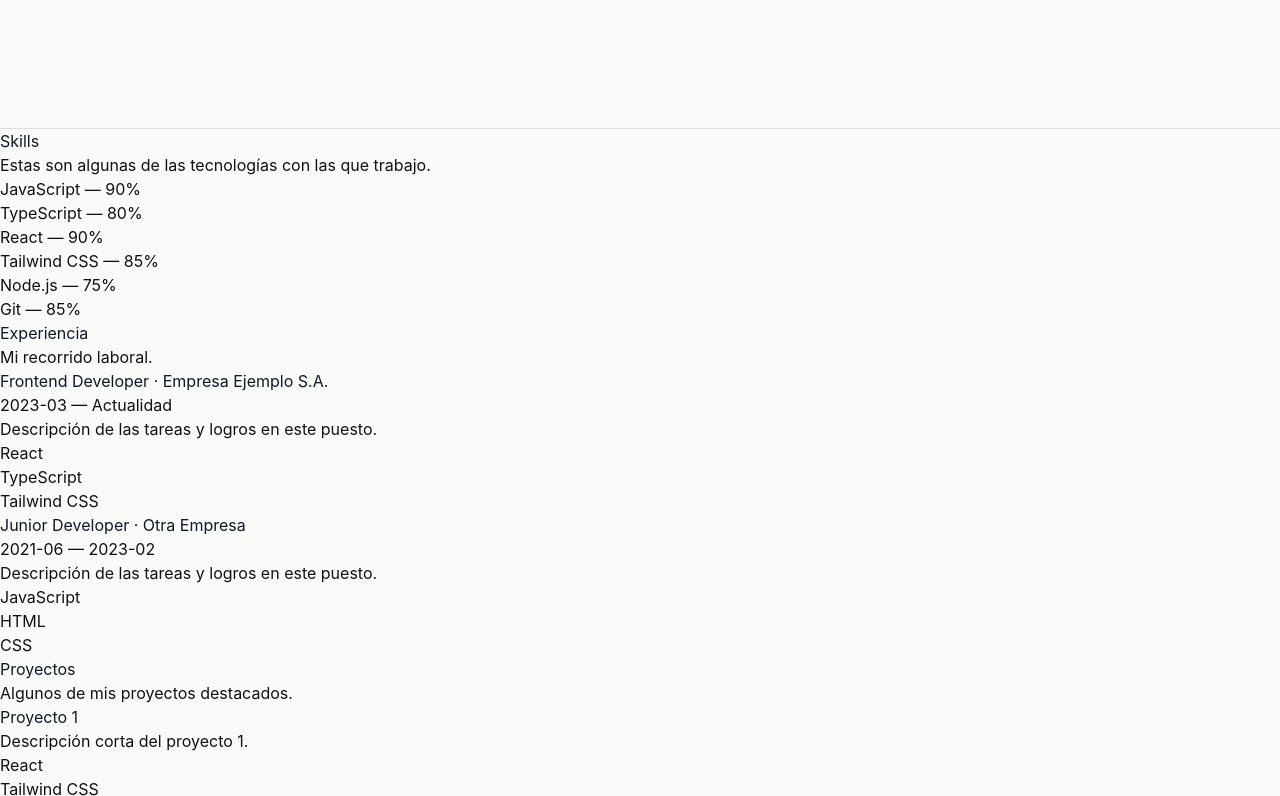
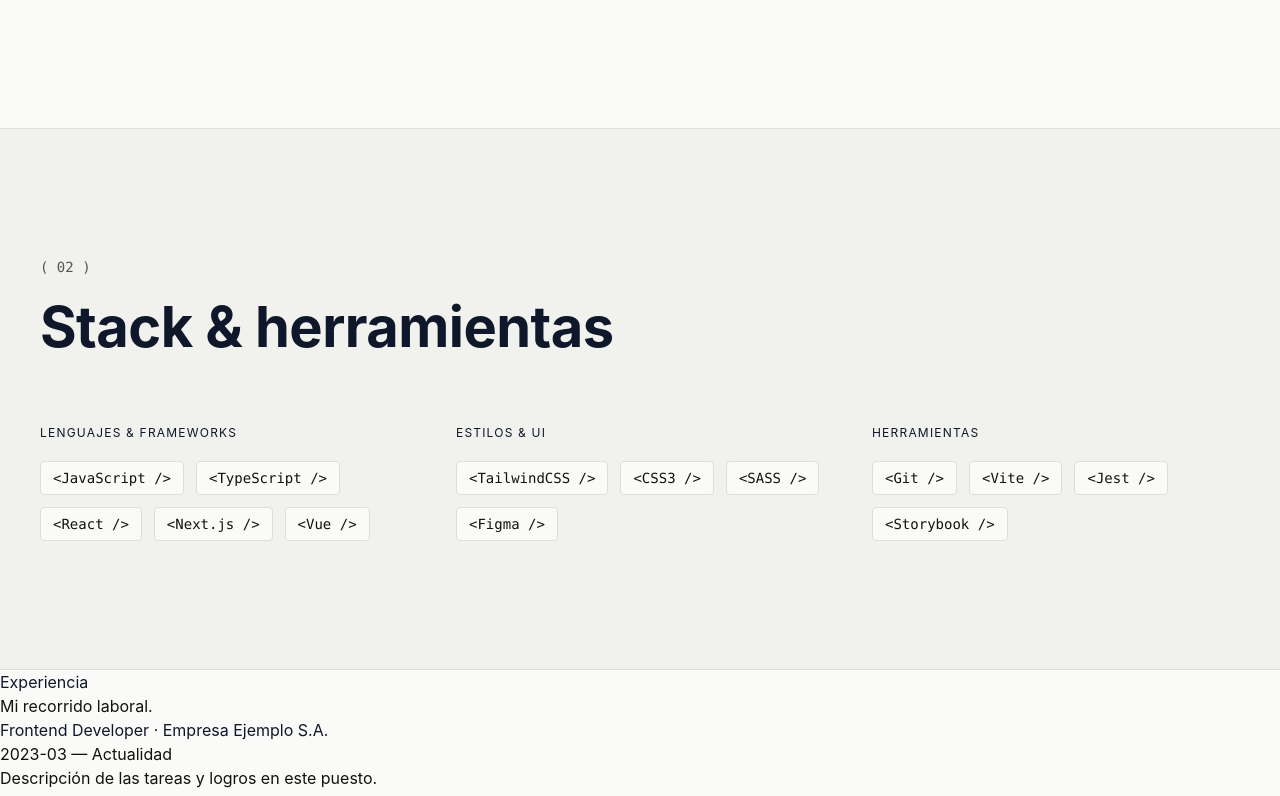
Before and after one commit to jissust/portfolio-landing, a React (Vite) app: page / in a window 1280 px wide. Shown: the part 1384-2180 px from the top of the page. Built offline with nearby package versions, Linux system fonts and the light colour scheme.

Commit message:
feat: add skills section

```diff
--- a/src/components/sections/Skills.jsx
+++ b/src/components/sections/Skills.jsx
@@ -6,9 +6,9 @@
   const skills = useSkills();
 
   return (
-    <section id="skills" aria-label={t("skills.title")}>
+    <section id="skills" class="border-b border-line bg-surface px-6 py-24 md:px-10 md:py-32" aria-label={t("skills.title")}>
       {/* Skills */}
-      <h2>{t("skills.title")}</h2>
+      {/*<h2>{t("skills.title")}</h2>
       <p>{t("skills.description")}</p>
       <ul>
         {skills.map((skill) => (
@@ -17,6 +17,78 @@
           </li>
         ))}
       </ul>
+       */}
+      <div class="mx-auto max-w-7xl">
+        <p class="font-mono text-sm text-ink-soft">( 02 )</p>
+        <h2 class="text-display mt-2 font-display font-bold">
+          Stack &amp; herramientas
+        </h2>
+
+        <div class="mt-14 grid gap-12 md:grid-cols-3">
+          <div>
+            <h3 class="font-mono text-xs uppercase tracking-widest text-ink-soft">
+              Lenguajes &amp; Frameworks
+            </h3>
+            <div class="mt-5 flex flex-wrap gap-3">
+              <span class="rounded border border-line bg-paper px-3 py-1.5 font-mono text-sm">
+                &lt;JavaScript /&gt;
+              </span>
+              <span class="rounded border border-line bg-paper px-3 py-1.5 font-mono text-sm">
+                &lt;TypeScript /&gt;
+              </span>
+              <span class="rounded border border-line bg-paper px-3 py-1.5 font-mono text-sm">
+                &lt;React /&gt;
+              </span>
+              <span class="rounded border border-line bg-paper px-3 py-1.5 font-mono text-sm">
+                &lt;Next.js /&gt;
+              </span>
+              <span class="rounded border border-line bg-paper px-3 py-1.5 font-mono text-sm">
+                &lt;Vue /&gt;
+              </span>
+            </div>
+          </div>
+
+          <div>
+            <h3 class="font-mono text-xs uppercase tracking-widest text-ink-soft">
+              Estilos &amp; UI
+            </h3>
+            <div class="mt-5 flex flex-wrap gap-3">
+              <span class="rounded border border-line bg-paper px-3 py-1.5 font-mono text-sm">
+                &lt;TailwindCSS /&gt;
+              </span>
+              <span class="rounded border border-line bg-paper px-3 py-1.5 font-mono text-sm">
+                &lt;CSS3 /&gt;
+              </span>
+              <span class="rounded border border-line bg-paper px-3 py-1.5 font-mono text-sm">
+                &lt;SASS /&gt;
+              </span>
+              <span class="rounded border border-line bg-paper px-3 py-1.5 font-mono text-sm">
+                &lt;Figma /&gt;
+              </span>
+            </div>
+          </div>
+
+          <div>
+            <h3 class="font-mono text-xs uppercase tracking-widest text-ink-soft">
+              Herramientas
+            </h3>
+            <div class="mt-5 flex flex-wrap gap-3">
+              <span class="rounded border border-line bg-paper px-3 py-1.5 font-mono text-sm">
+                &lt;Git /&gt;
+              </span>
+              <span class="rounded border border-line bg-paper px-3 py-1.5 font-mono text-sm">
+                &lt;Vite /&gt;
+              </span>
+              <span class="rounded border border-line bg-paper px-3 py-1.5 font-mono text-sm">
+                &lt;Jest /&gt;
+              </span>
+              <span class="rounded border border-line bg-paper px-3 py-1.5 font-mono text-sm">
+                &lt;Storybook /&gt;
+              </span>
+            </div>
+          </div>
+        </div>
+      </div>
     </section>
   );
 }
--- a/src/index.css
+++ b/src/index.css
@@ -24,7 +24,7 @@
   /* ---- Colores de superficie / texto (placeholder, ajustar con el diseño final) ---- */
   --color-bg: #FAFAF8;
   --color-bg-alt: #f8fafc;
-  --color-surface: #ffffff;
+  /* --color-surface: #ffffff; */
   --color-heading: #0f172a;
   --color-body: #334155;
   --color-muted: #64748b;
```
